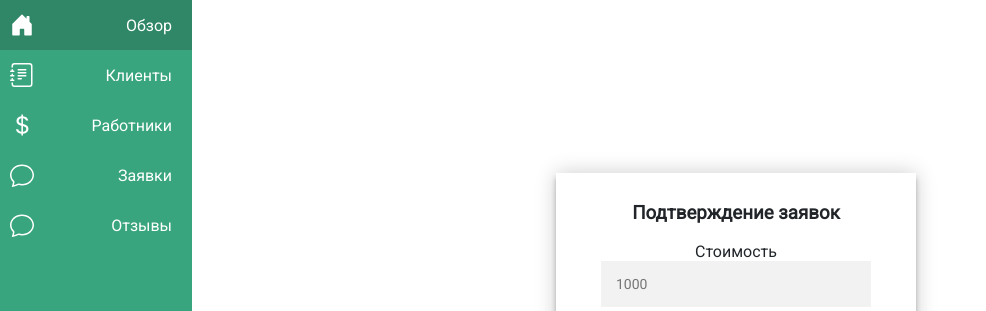
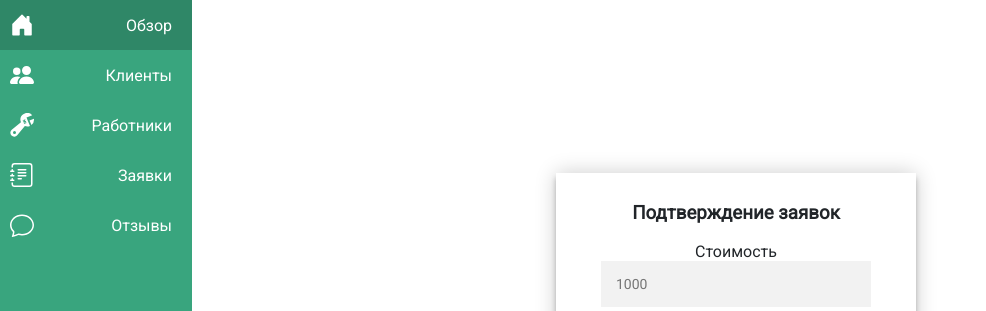
Before and after one commit to tugarinzmey/DjangoVehicleService, a Django app: page /change-status/1 in a window 1280 px wide. Shown: the top 311 px of the page, without its empty margins (0-986 px from the left). Run offline with Django 3.2, Linux system fonts and the light colour scheme; the first user in the database is signed in; tables that the repository leaves empty hold one stand-in row (Sample ...); some libraries are stand-ins or nearby versions.

Commit message:
updated icons

```diff
--- a/templates/vehicle/admin_sidebar.html
+++ b/templates/vehicle/admin_sidebar.html
@@ -90,14 +90,8 @@
                 </div>
                 <div class="sidebar-button">
                     <a class="sidebar-button-link" href="/admin-customer">
-                        <svg xmlns="http://www.w3.org/2000/svg" width="24" height="24" fill="currentColor"
-                            class="bi bi-journal-text" viewBox="0 0 16 16">
-                            <path
-                                d="M5 10.5a.5.5 0 0 1 .5-.5h2a.5.5 0 0 1 0 1h-2a.5.5 0 0 1-.5-.5zm0-2a.5.5 0 0 1 .5-.5h5a.5.5 0 0 1 0 1h-5a.5.5 0 0 1-.5-.5zm0-2a.5.5 0 0 1 .5-.5h5a.5.5 0 0 1 0 1h-5a.5.5 0 0 1-.5-.5zm0-2a.5.5 0 0 1 .5-.5h5a.5.5 0 0 1 0 1h-5a.5.5 0 0 1-.5-.5z" />
-                            <path
-                                d="M3 0h10a2 2 0 0 1 2 2v12a2 2 0 0 1-2 2H3a2 2 0 0 1-2-2v-1h1v1a1 1 0 0 0 1 1h10a1 1 0 0 0 1-1V2a1 1 0 0 0-1-1H3a1 1 0 0 0-1 1v1H1V2a2 2 0 0 1 2-2z" />
-                            <path
-                                d="M1 5v-.5a.5.5 0 0 1 1 0V5h.5a.5.5 0 0 1 0 1h-2a.5.5 0 0 1 0-1H1zm0 3v-.5a.5.5 0 0 1 1 0V8h.5a.5.5 0 0 1 0 1h-2a.5.5 0 0 1 0-1H1zm0 3v-.5a.5.5 0 0 1 1 0v.5h.5a.5.5 0 0 1 0 1h-2a.5.5 0 0 1 0-1H1z" />
+                        <svg xmlns="http://www.w3.org/2000/svg" width="24" height="24" fill="currentColor" class="bi bi-people-fill" viewBox="0 0 16 16">
+                            <path d="M7 14s-1 0-1-1 1-4 5-4 5 3 5 4-1 1-1 1H7Zm4-6a3 3 0 1 0 0-6 3 3 0 0 0 0 6Zm-5.784 6A2.238 2.238 0 0 1 5 13c0-1.355.68-2.75 1.936-3.72A6.325 6.325 0 0 0 5 9c-4 0-5 3-5 4s1 1 1 1h4.216ZM4.5 8a2.5 2.5 0 1 0 0-5 2.5 2.5 0 0 0 0 5Z"/>
                           </svg>
 
                         <div class="sidebar-button-text">
@@ -107,10 +101,9 @@
                 </div>
                 <div class="sidebar-button">
                     <a class="sidebar-button-link" href="/admin-mechanic">
-                        <svg xmlns="http://www.w3.org/2000/svg" width="24" height="24" fill="currentColor"
-                            class="bi bi-currency-dollar" viewBox="0 0 16 16">
-                            <path
-                                d="M4 10.781c.148 1.667 1.513 2.85 3.591 3.003V15h1.043v-1.216c2.27-.179 3.678-1.438 3.678-3.3 0-1.59-.947-2.51-2.956-3.028l-.722-.187V3.467c1.122.11 1.879.714 2.07 1.616h1.47c-.166-1.6-1.54-2.748-3.54-2.875V1H7.591v1.233c-1.939.23-3.27 1.472-3.27 3.156 0 1.454.966 2.483 2.661 2.917l.61.162v4.031c-1.149-.17-1.94-.8-2.131-1.718H4zm3.391-3.836c-1.043-.263-1.6-.825-1.6-1.616 0-.944.704-1.641 1.8-1.828v3.495l-.2-.05zm1.591 1.872c1.287.323 1.852.859 1.852 1.769 0 1.097-.826 1.828-2.2 1.939V8.73l.348.086z" />
+                        <svg xmlns="http://www.w3.org/2000/svg" width="24" height="24" fill="currentColor" class="bi bi-wrench-adjustable" viewBox="0 0 16 16">
+                            <path d="M16 4.5a4.492 4.492 0 0 1-1.703 3.526L13 5l2.959-1.11c.027.2.041.403.041.61Z"/>
+                            <path d="M11.5 9c.653 0 1.273-.139 1.833-.39L12 5.5 11 3l3.826-1.53A4.5 4.5 0 0 0 7.29 6.092l-6.116 5.096a2.583 2.583 0 1 0 3.638 3.638L9.908 8.71A4.49 4.49 0 0 0 11.5 9Zm-1.292-4.361-.596.893.809-.27a.25.25 0 0 1 .287.377l-.596.893.809-.27.158.475-1.5.5a.25.25 0 0 1-.287-.376l.596-.893-.809.27a.25.25 0 0 1-.287-.377l.596-.893-.809.27-.158-.475 1.5-.5a.25.25 0 0 1 .287.376ZM3 14a1 1 0 1 1 0-2 1 1 0 0 1 0 2Z"/>
                           </svg>
                         <div class="sidebar-button-text">
                             Работники
@@ -120,9 +113,13 @@
                 <div class="sidebar-button">
                     <a class="sidebar-button-link" href="/admin-request">
                         <svg xmlns="http://www.w3.org/2000/svg" width="24" height="24" fill="currentColor"
-                            class="bi bi-chat" viewBox="0 0 16 16">
+                            class="bi bi-journal-text" viewBox="0 0 16 16">
                             <path
-                                d="M2.678 11.894a1 1 0 0 1 .287.801 10.97 10.97 0 0 1-.398 2c1.395-.323 2.247-.697 2.634-.893a1 1 0 0 1 .71-.074A8.06 8.06 0 0 0 8 14c3.996 0 7-2.807 7-6 0-3.192-3.004-6-7-6S1 4.808 1 8c0 1.468.617 2.83 1.678 3.894zm-.493 3.905a21.682 21.682 0 0 1-.713.129c-.2.032-.352-.176-.273-.362a9.68 9.68 0 0 0 .244-.637l.003-.01c.248-.72.45-1.548.524-2.319C.743 11.37 0 9.76 0 8c0-3.866 3.582-7 8-7s8 3.134 8 7-3.582 7-8 7a9.06 9.06 0 0 1-2.347-.306c-.52.263-1.639.742-3.468 1.105z" />
+                                d="M5 10.5a.5.5 0 0 1 .5-.5h2a.5.5 0 0 1 0 1h-2a.5.5 0 0 1-.5-.5zm0-2a.5.5 0 0 1 .5-.5h5a.5.5 0 0 1 0 1h-5a.5.5 0 0 1-.5-.5zm0-2a.5.5 0 0 1 .5-.5h5a.5.5 0 0 1 0 1h-5a.5.5 0 0 1-.5-.5zm0-2a.5.5 0 0 1 .5-.5h5a.5.5 0 0 1 0 1h-5a.5.5 0 0 1-.5-.5z" />
+                            <path
+                                d="M3 0h10a2 2 0 0 1 2 2v12a2 2 0 0 1-2 2H3a2 2 0 0 1-2-2v-1h1v1a1 1 0 0 0 1 1h10a1 1 0 0 0 1-1V2a1 1 0 0 0-1-1H3a1 1 0 0 0-1 1v1H1V2a2 2 0 0 1 2-2z" />
+                            <path
+                                d="M1 5v-.5a.5.5 0 0 1 1 0V5h.5a.5.5 0 0 1 0 1h-2a.5.5 0 0 1 0-1H1zm0 3v-.5a.5.5 0 0 1 1 0V8h.5a.5.5 0 0 1 0 1h-2a.5.5 0 0 1 0-1H1zm0 3v-.5a.5.5 0 0 1 1 0v.5h.5a.5.5 0 0 1 0 1h-2a.5.5 0 0 1 0-1H1z" />
                         </svg>
                         <div class="sidebar-button-text">
                             Заявки
```
Also changed, not shown: templates/vehicle/mechanic_sidebar.html (+5 -10 lines). Lines whose indentation alone changed are shown as unchanged.
